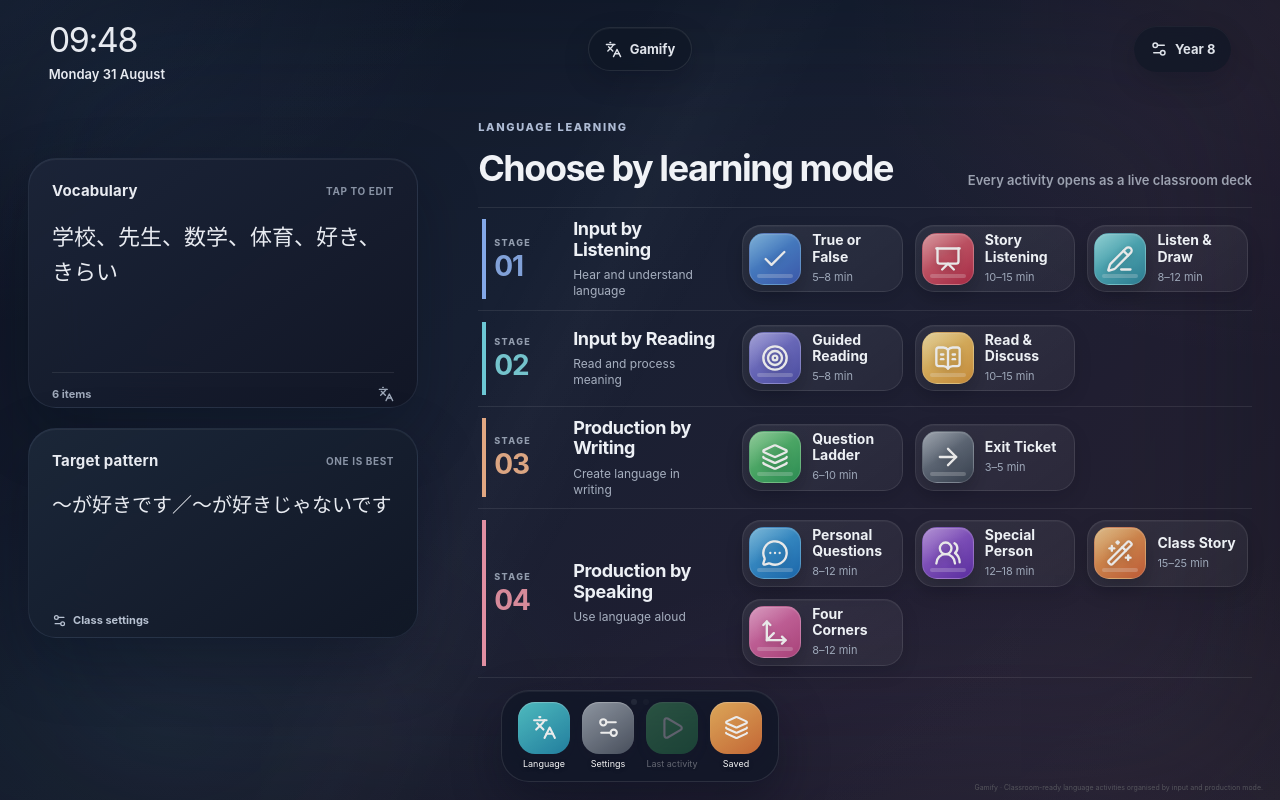
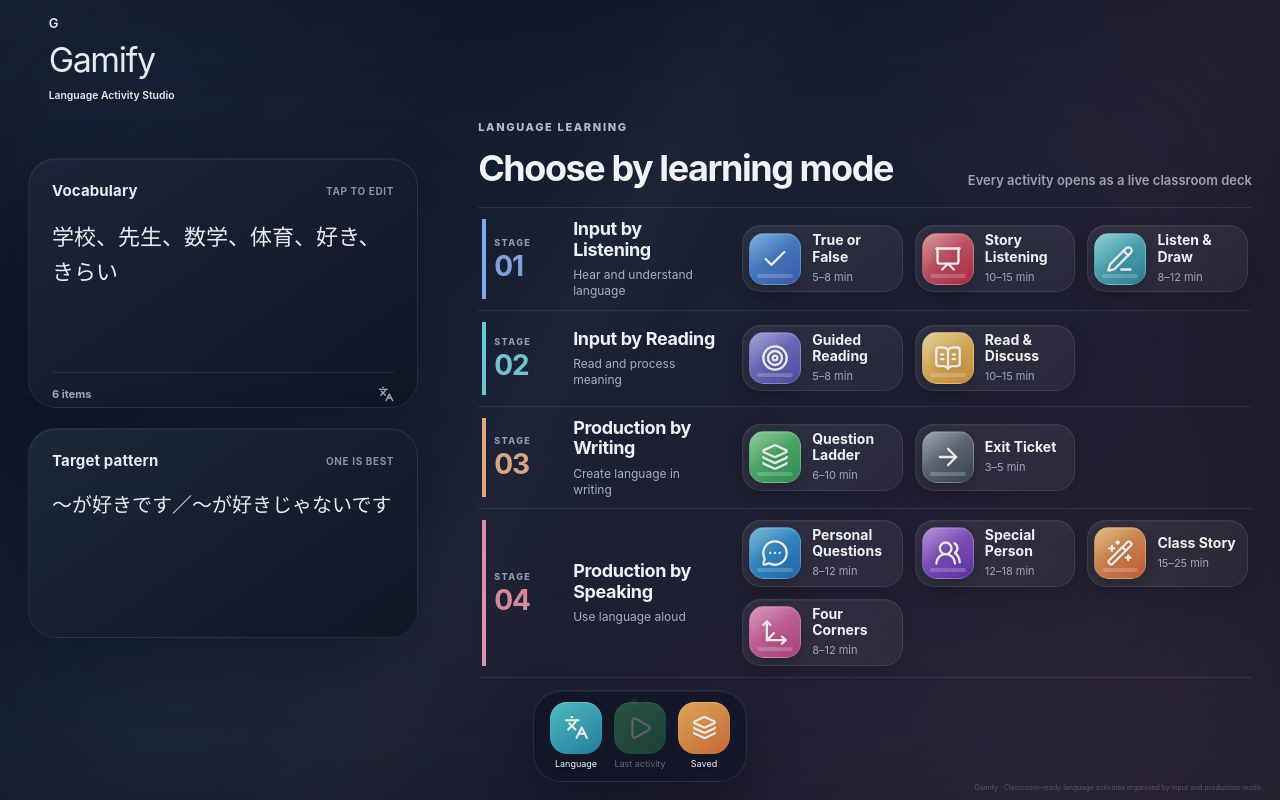
Before and after one commit to japaneseboost/gamify, a Next.js app: page /gamify/ in a window 1280 px wide. Built offline with nearby package versions, Linux system fonts and the light colour scheme.

Commit message:
Replace class settings with Gamify branding

```diff
--- a/app/page.tsx
+++ b/app/page.tsx
@@ -2,7 +2,7 @@
 
 import {
   ArrowRight, BookOpenText, Check, Languages,
-  Layers3, MessageCircleMore, Move3D, Play, Presentation, Settings2,
+  Layers3, MessageCircleMore, Move3D, Play, Presentation,
   Sparkles, Trash2, UsersRound, WandSparkles, X, PencilLine, Target,
 } from "lucide-react";
 import { useEffect, useState } from "react";
@@ -40,31 +40,25 @@ const activities:Activity[] = [
 export default function Home(){
   const [vocabulary,setVocabulary]=useState("学校、先生、数学、体育、好き、きらい");
   const [grammar,setGrammar]=useState("～が好きです／～が好きじゃないです");
-  const [yearLevel,setYearLevel]=useState("8");
-  const [support,setSupport]=useState("Developing");
-  const [duration,setDuration]=useState("10–15 minutes");
+  const yearLevel="8";
+  const support="Developing";
+  const duration="10–15 minutes";
   const [participation,setParticipation]=useState("Whole class");
   const [energy,setEnergy]=useState("calm");
   const [selected,setSelected]=useState<Activity|null>(null);
   const [generated,setGenerated]=useState<GeneratedActivity|null>(null);
   const [presentationOpen,setPresentationOpen]=useState(false);
-  const [settingsOpen,setSettingsOpen]=useState(false);
   const [tray,setTray]=useState<GeneratedActivity[]>([]);
   const [trayOpen,setTrayOpen]=useState(false);
-  const [clock,setClock]=useState("--:--");
-  const [dateLabel,setDateLabel]=useState("Japanese activity workspace");
 
   useEffect(()=>{
     const restore=window.setTimeout(()=>{
       const stored=window.localStorage.getItem("lesson-lab-tray");
       if(stored){try{const parsed=JSON.parse(stored) as GeneratedActivity[];setTray(parsed.filter((item)=>item.activityId&&item.targetVocabulary));}catch{/* Ignore invalid local data. */}}
     },0);
-    const updateClock=()=>{const now=new Date();setClock(new Intl.DateTimeFormat("en-AU",{hour:"numeric",minute:"2-digit",hour12:false}).format(now));setDateLabel(new Intl.DateTimeFormat("en-AU",{weekday:"long",month:"long",day:"numeric"}).format(now));};
-    const initialClock=window.setTimeout(updateClock,0);
-    const timer=window.setInterval(updateClock,30000);
-    const close=(event:KeyboardEvent)=>{if(event.key==="Escape"&&!presentationOpen){setSelected(null);setSettingsOpen(false);setTrayOpen(false);}};
+    const close=(event:KeyboardEvent)=>{if(event.key==="Escape"&&!presentationOpen){setSelected(null);setTrayOpen(false);}};
     window.addEventListener("keydown",close);
-    return()=>{window.clearTimeout(restore);window.clearTimeout(initialClock);window.clearInterval(timer);window.removeEventListener("keydown",close);};
+    return()=>{window.clearTimeout(restore);window.removeEventListener("keydown",close);};
   },[presentationOpen]);
 
   const saveTray=(next:GeneratedActivity[])=>{
@@ -84,10 +78,11 @@ export default function Home(){
   const SelectedIcon=selected?.icon??Sparkles;
   return <main className="ipad-page">
     <a className="skip-link" href="#activity-apps">Skip to activities</a>
-    <header className="ipad-status">
-      <div><strong>{clock}</strong><span>{dateLabel}</span></div>
-      <div className="status-title"><Languages size={17}/><span>Gamify</span></div>
-      <button onClick={()=>setSettingsOpen(true)} aria-label="Open class settings"><Settings2 size={18}/><span>Year {yearLevel}</span></button>
+    <header className="ipad-status brand-status">
+      <div className="brand-lockup" aria-label="Gamify — Language Activity Studio">
+        <span className="brand-mark" aria-hidden="true"><span>G</span><i/></span>
+        <span className="brand-copy"><strong>Gamify</strong><small>Language Activity Studio</small></span>
+      </div>
     </header>
 
     <section className="home-screen">
@@ -100,7 +95,6 @@ export default function Home(){
         <article className="language-widget grammar-widget">
           <div className="widget-heading"><span>Target pattern</span><small>One is best</small></div>
           <textarea value={grammar} onChange={(event)=>setGrammar(event.target.value)} aria-label="Target grammar or sentence pattern"/>
-          <button onClick={()=>setSettingsOpen(true)}><Settings2 size={15}/> Class settings</button>
         </article>
       </aside>
 
@@ -117,7 +111,6 @@ export default function Home(){
     <div className="page-dots" aria-hidden="true"><i className="active"/><i/></div>
     <nav className="ipad-dock" aria-label="Quick actions">
       <button onClick={()=>document.querySelector<HTMLTextAreaElement>(".vocabulary-widget textarea")?.focus()}><span className="dock-icon dock-language"><Languages size={25}/></span><small>Language</small></button>
-      <button onClick={()=>setSettingsOpen(true)}><span className="dock-icon dock-settings"><Settings2 size={25}/></span><small>Settings</small></button>
       <button className="dock-launch" disabled={!generated} onClick={()=>generated&&setPresentationOpen(true)}><span className="dock-icon dock-play"><Play size={26}/></span><small>Last activity</small></button>
       <button onClick={()=>setTrayOpen(true)}><span className="dock-icon dock-tray"><Layers3 size={25}/>{tray.length>0&&<b>{tray.length}</b>}</span><small>Saved</small></button>
     </nav>
@@ -131,7 +124,6 @@ export default function Home(){
       <button className="launch-button" onClick={createActivity} disabled={!vocabulary.trim()}><Play size={19}/> Build and launch slides <ArrowRight size={19}/></button>
     </section></div>}
 
-    {settingsOpen&&<div className="modal-backdrop" onMouseDown={(event)=>{if(event.target===event.currentTarget)setSettingsOpen(false);}}><section className="settings-sheet" role="dialog" aria-modal="true" aria-labelledby="settings-title"><button className="sheet-close" onClick={()=>setSettingsOpen(false)} aria-label="Close"><X size={20}/></button><div className="settings-symbol"><Settings2 size={24}/></div><p className="sheet-category">Activity defaults</p><h2 id="settings-title">Class settings</h2><div className="settings-grid"><label>Year level<select value={yearLevel} onChange={(event)=>setYearLevel(event.target.value)}><option>7</option><option>8</option><option>9</option><option>10</option></select></label><label>Student support<select value={support} onChange={(event)=>setSupport(event.target.value)}><option>Beginning</option><option>Developing</option><option>Mixed ability</option></select></label><label>Activity length<select value={duration} onChange={(event)=>setDuration(event.target.value)}><option>5–10 minutes</option><option>10–15 minutes</option><option>15–25 minutes</option></select></label><div className="switch-row"><span><strong>Furigana always on</strong><small>Every kanji reading stays visible on student slides</small></span><Check size={19}/></div></div><button className="done-button" onClick={()=>setSettingsOpen(false)}>Done</button></section></div>}
 
     {trayOpen&&<div className="drawer-backdrop" onMouseDown={(event)=>{if(event.target===event.currentTarget)setTrayOpen(false);}}><aside className="tray-drawer"><div className="tray-heading"><div><p>RECENT DECKS</p><h2>Saved activities</h2></div><button className="sheet-close" onClick={()=>setTrayOpen(false)} aria-label="Close"><X size={20}/></button></div>{!tray.length?<div className="tray-empty"><Layers3 size={30}/><h3>No activities yet</h3><p>Activities appear here automatically after you launch them.</p></div>:<div className="saved-decks">{tray.map((item)=><article key={item.id}><button className="saved-main" onClick={()=>{setGenerated(item);setTrayOpen(false);setPresentationOpen(true);}}><span><Presentation size={19}/></span><div><strong>{item.title}</strong><small>{item.subtitle}</small></div><Play size={18}/></button><button className="delete-deck" onClick={()=>saveTray(tray.filter((entry)=>entry.id!==item.id))} aria-label={`Delete ${item.title}`}><Trash2 size={16}/></button></article>)}</div>}</aside></div>}
 
```
